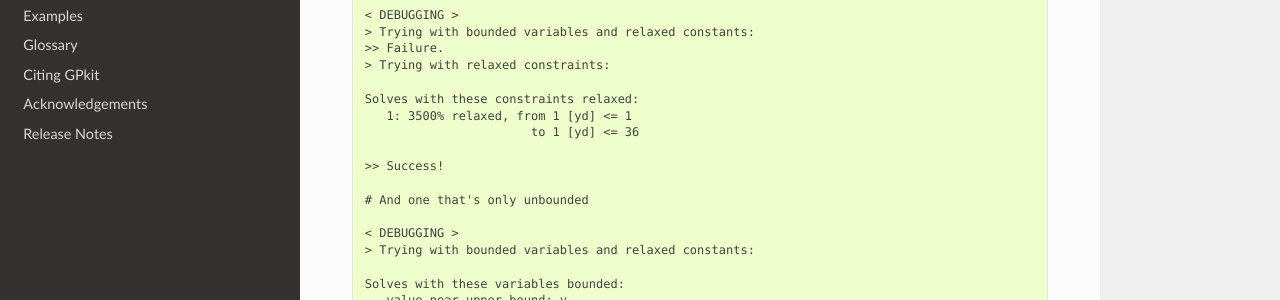
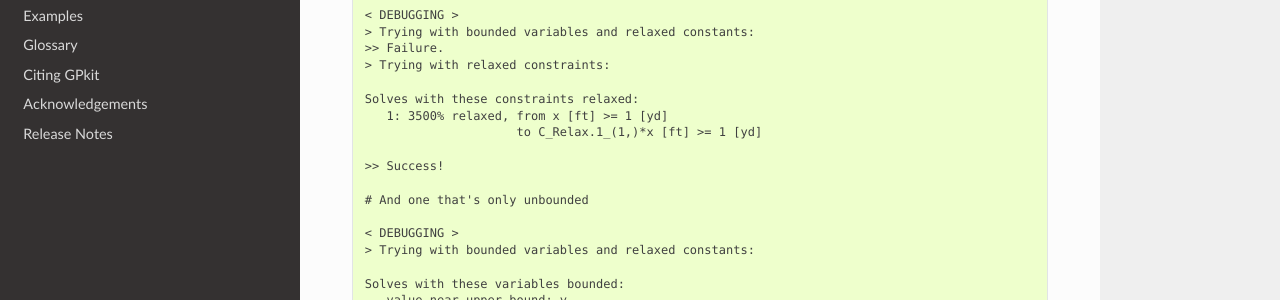
Before and after one commit to convexengineering/gpkit, a Sphinx documentation site: the page built from docs/source/debugging.rst, in a window 1280 px wide and 1400 px high, scrolled down 606 px. Shown: the part 487-787 px from the top of the window. Built offline with Sphinx 7.4.7 and the Read the Docs theme 2.0.0, drawn with Linux system fonts in a browser that asks for light colours; some of the changed text lies outside the part shown.

Commit message:
Updating outputs.

```diff
--- a/docs/source/examples/debug_output.txt
+++ b/docs/source/examples/debug_output.txt
@@ -18,8 +18,8 @@ and these constants relaxed:
 > Trying with relaxed constraints:
 
 Solves with these constraints relaxed:
-   1: 3500% relaxed, from 1 [yd] <= 1
-                       to 1 [yd] <= 36
+   1: 3500% relaxed, from x [ft] >= 1 [yd]
+                     to C_Relax.1_(1,)*x [ft] >= 1 [yd]
 
 >> Success!
 
--- a/docs/source/examples/sp_to_gp_sweep_output.txt
+++ b/docs/source/examples/sp_to_gp_sweep_output.txt
@@ -38,6 +38,6 @@ Most Sensitive
 --------------
               Range : [ +1.4      +1.1      +1.2     ] aircraft range
                TSFC : [ +1.4      +1.1      +1.2     ] thrust specific fuel consumption
+(\frac{S}{S_{wet}}) : [ +0.85     +0.71     +0.74    ] wetted area ratio
                   k : [ +0.85     +0.71     +0.74    ] form factor
-(\frac{S}{S_{wet}}) : [ +0.85     +0.71     +0.74    ] wetted area ratio
             V_{min} : [ -1.4       0         0       ] takeoff speed
```
Also changed, not shown: docs/source/examples/simpleflight_output.txt (+4 -4 lines).
